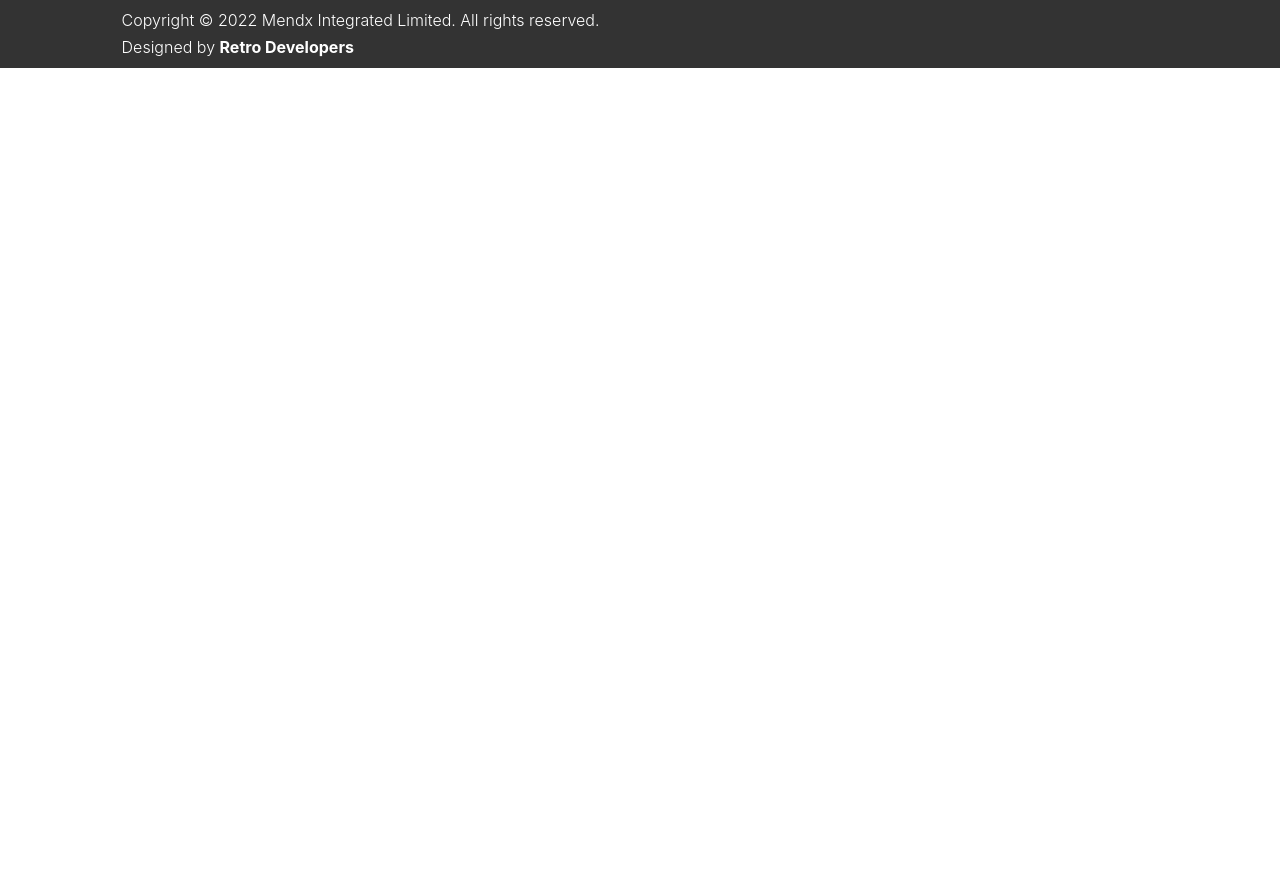
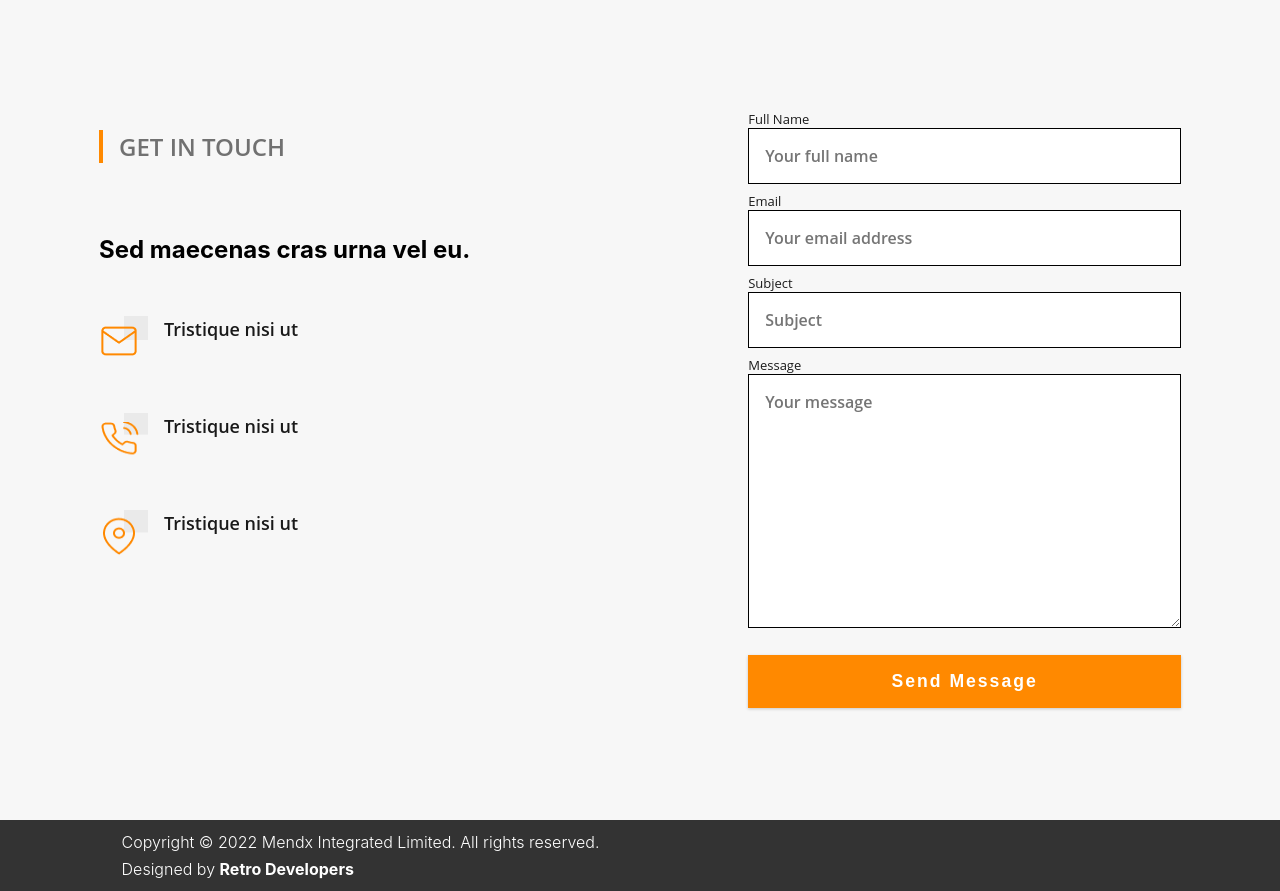
Before and after one commit to Greg-Soap/intricatedesign, a React (Create React App) app: page / in a window 1280 px wide. Shown: the part 3407-4298 px from the top of the page. Before the commit the page ends 3475 px from the top, so only its background shows below. Built offline with nearby package versions, Linux system fonts and the light colour scheme.

Commit message:
contact page done

```diff
--- a/src/Colors.scss
+++ b/src/Colors.scss
@@ -7,7 +7,7 @@ $Contact-btn: #FF8900;
 $footer: #333333;
 $Svg-color: #b6b6b6;
 $Base-color-light: #f1c39a;
-$Base-color: #f7f7f7;
+$Base-color: #FF8900;
 $links: #FF8900;
 $text-heading: #333333;
 $text-body: #1A1A1A;
--- a/src/pages/MainPage.js
+++ b/src/pages/MainPage.js
@@ -14,7 +14,7 @@ const MainPage = () => {
       <About />
       <Goals />
       <Services />
-      {/* <Contact /> */}
+      <Contact />
     </div>
   );
 };
--- a/src/pages/contact/Contact.js
+++ b/src/pages/contact/Contact.js
@@ -1,12 +1,116 @@
-import React from 'react'
-import './Contact.scss'
+import React, { useState } from "react";
+import { send } from "emailjs-com";
+import "./Contact.scss";
+import SuccessfulNotification from "../../components/notification/SuccessfulNotification";
+import Rectangle from "../../assets/images/Rectangle.png";
+import Mail from "../../assets/images/mail.png";
+import Phone from "../../assets/images/phone.png";
+import Address from "../../assets/images/locationpin.png";
 
 const Contact = () => {
-    return (
-        <div className='contact_container'>
-        <h1>Contact</h1>
+  const [toSend, setToSend] = useState({
+    from_name: "",
+    to_name: "Intricate Design",
+    message: "",
+    reply_to: "intricatedesignspaces@gmail.com",
+    from_email: "",
+    subject: "",
+  });
+
+  const onSubmit = (e) => {
+    e.preventDefault();
+    send("service_uj89d5n", "template_o468gn3", toSend, "_KkPJ9bejYGK0Ci_U")
+      .then((response) => {
+        console.log("SUCCESS!", response.status, response.text);
+      })
+      .catch((err) => {
+        console.log("FAILED...", err);
+      });
+
+    SuccessfulNotification("Mail Sent Successfully");
+  };
+
+  const handleChange = (e) => {
+    setToSend({ ...toSend, [e.target.name]: e.target.value });
+  };
+
+  return (
+    <section id="contact" className="contact_container">
+      <div className="contact_wrapper">
+        <div className="contact_left">
+          <div className="content_heading">
+            <img src={Rectangle} alt="rectangle" />
+            <h1>GET IN TOUCH</h1>
+          </div>
+          <div className="content_title">
+            <h1>
+              Sed maecenas cras urna vel eu<span>.</span>
+            </h1>
+          </div>
+          <div className="content_body">
+            <div className="contact_group">
+              <img src={Mail} alt="mail" />
+              <h2>Tristique nisi ut</h2>
+            </div>
+            <div className="contact_group">
+              <img src={Phone} alt="phone" />
+              <h2>Tristique nisi ut</h2>
+            </div>
+            <div className="contact_group">
+              <img src={Address} alt="address" />
+              <h2>Tristique nisi ut</h2>
+            </div>
+          </div>
         </div>
-    )
-    }
 
-export default Contact
+        <div className="contact_right">
+          <form className="contact_form" onSubmit={onSubmit}>
+            <label className="form_label">Full Name</label>
+            <input
+              type="text"
+              placeholder="Your full name"
+              name="from_name"
+              value={toSend.from_name}
+              className="form_control"
+              onChange={handleChange}
+            />
+            <label className="form_label">Email</label>
+            <input
+              type="email"
+              placeholder="Your email address"
+              name="from_email"
+              value={toSend.from_email}
+              className="form_control"
+              onChange={handleChange}
+            />
+            <label className="form_label">Subject</label>
+            <input
+              type="text"
+              placeholder="Subject"
+              name="subject"
+              value={toSend.subject}
+              className="form_control"
+              onChange={handleChange}
+            />
+            <label className="form_label">Message</label>
+            <textarea
+              name="message"
+              placeholder="Your message"
+              type="text"
+              cols="30"
+              rows="10"
+              value={toSend.message}
+              className="form_control"
+              onChange={handleChange}
+            ></textarea>
+            <button type="submit" className="contact_btn">
+              Send Message
+            </button>
+          </form>
+        </div>
+      </div>
+    </section>
+  );
+};
+
+export default Contact;
--- a/src/pages/contact/Contact.scss
+++ b/src/pages/contact/Contact.scss
@@ -1,3 +1,141 @@
+@import '../../Colors.scss';
+
 .contact_container {
-    height: 100vh;
+    height: auto;
+    background-color: $bg-off;
+    padding: 112px 99px 112px 99px;
 }
+
+.contact_wrapper {
+    display: flex;
+    flex-direction: row;
+    gap: 122px;
+    justify-content: space-between;
+}
+
+.contact_left {
+    display: flex;
+    flex-direction: column;
+    gap: 32px;
+}
+
+.content_heading {
+    display: flex;
+    flex-direction: row;
+    gap: 16px;
+    align-items: center;
+    justify-content: left;
+
+    > img {
+        width: 4px;
+        height: 33px;
+    }
+
+    > h1 {
+        font-family: 'Open Sans';
+        font-style: normal;
+        font-weight: 600;
+        font-size: 24px;
+        line-height: 33px;
+        color: #717171;
+
+    }
+}
+
+.contact_title {
+
+    > h1 {
+        margin: 0px;
+        font-family: 'Open Sans';
+        font-style: normal;
+        font-weight: 800;
+        font-size: 36px;
+        line-height: 49px;
+        color: #333333;
+
+        > span {
+            color: $links;
+        }
+    }
+}
+
+.content_body {
+    display: flex;
+    flex-direction: column;
+    gap: 52px;
+}
+
+.contact_group {
+    display: flex;
+    flex-direction: row;
+    gap: 16px;
+
+    > img {
+        width: 49px;
+        height: 45px;
+    }
+
+    > h2 {
+        margin: 0px;
+        font-family: 'Open Sans';
+        font-style: normal;
+        font-weight: 600;
+        font-size: 18px;
+        line-height: 150%;
+        color: #1A1A1A;
+    }
+}
+
+.contact_right {
+    width: 40%;
+}
+
+.contact_form {
+    display: flex;
+    flex-direction: column;
+}
+
+.form_control {
+    display: block;
+    padding: 1rem 1rem;
+    border: 1px black solid;
+    margin-bottom: 0.5rem;
+    background: $White;
+    font-family: 'Open Sans';
+    font-style: normal;
+    font-weight: 600;
+    font-size: 16px;
+    line-height: 22px;
+    color: #B8B8B8;
+}
+
+.form_control:focus-within {
+    outline: transparent;
+}
+.form_label {
+    font-family: 'Open Sans';
+    font-style: normal;
+    font-weight: 400;
+    font-size: 13px;
+    line-height: 18px;
+    color: #1A1A1A;
+}
+
+.contact_btn {
+    text-transform: capitalize;
+    background: $Contact-btn;
+    color: $White;
+    padding: 1rem 1.5rem;
+    letter-spacing: 2px;
+    display: inline-block;
+    font-weight: 700;
+    font-size: 1.1rem;
+    border: none;
+    cursor: pointer;
+    width: 100%;
+    margin-top: 1.2rem;
+    box-shadow: 0 1px 3px rgba(0, 0, 0, 0.2);
+}
+.contact_btn:hover {
+    background-color: $Base-color;
+}
```
